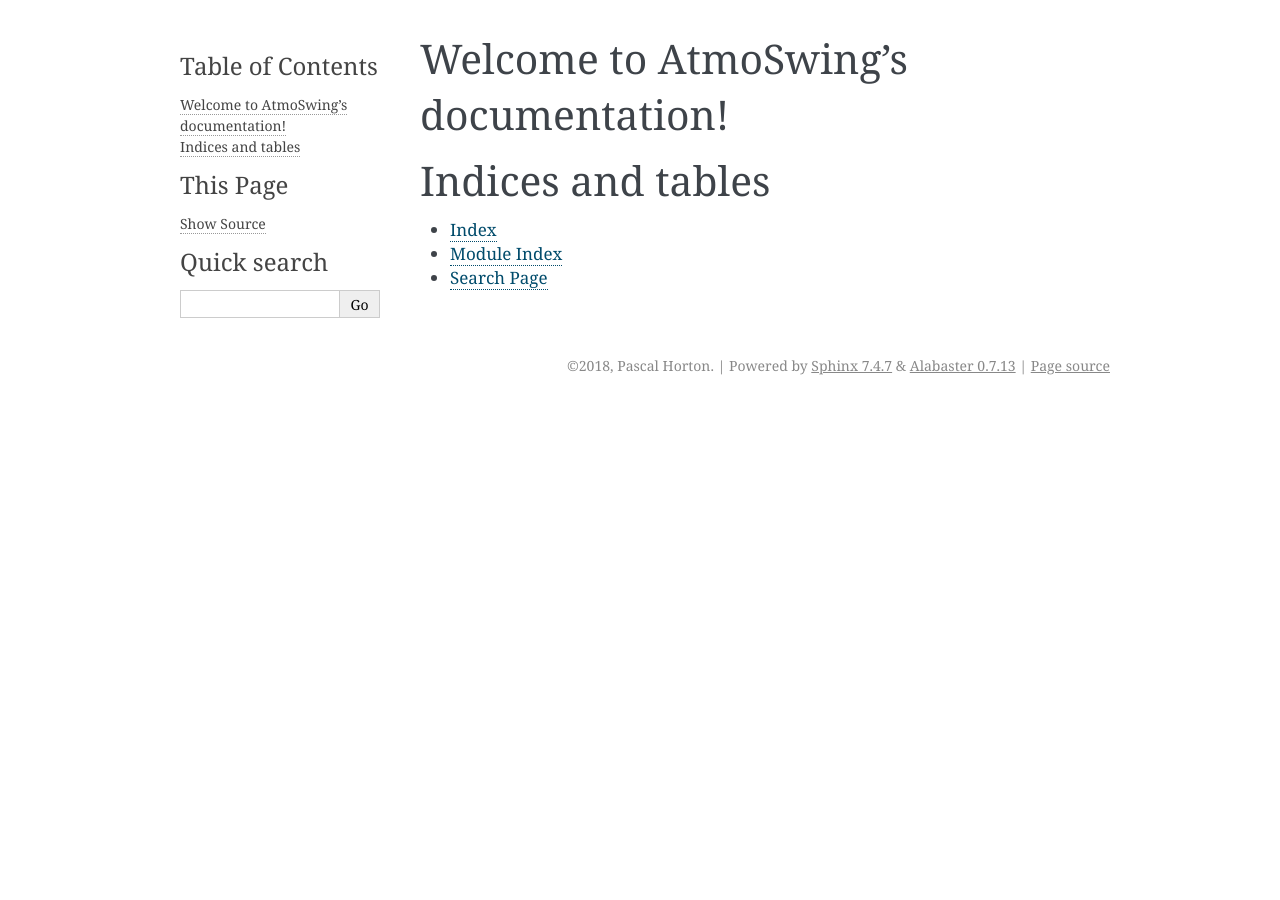
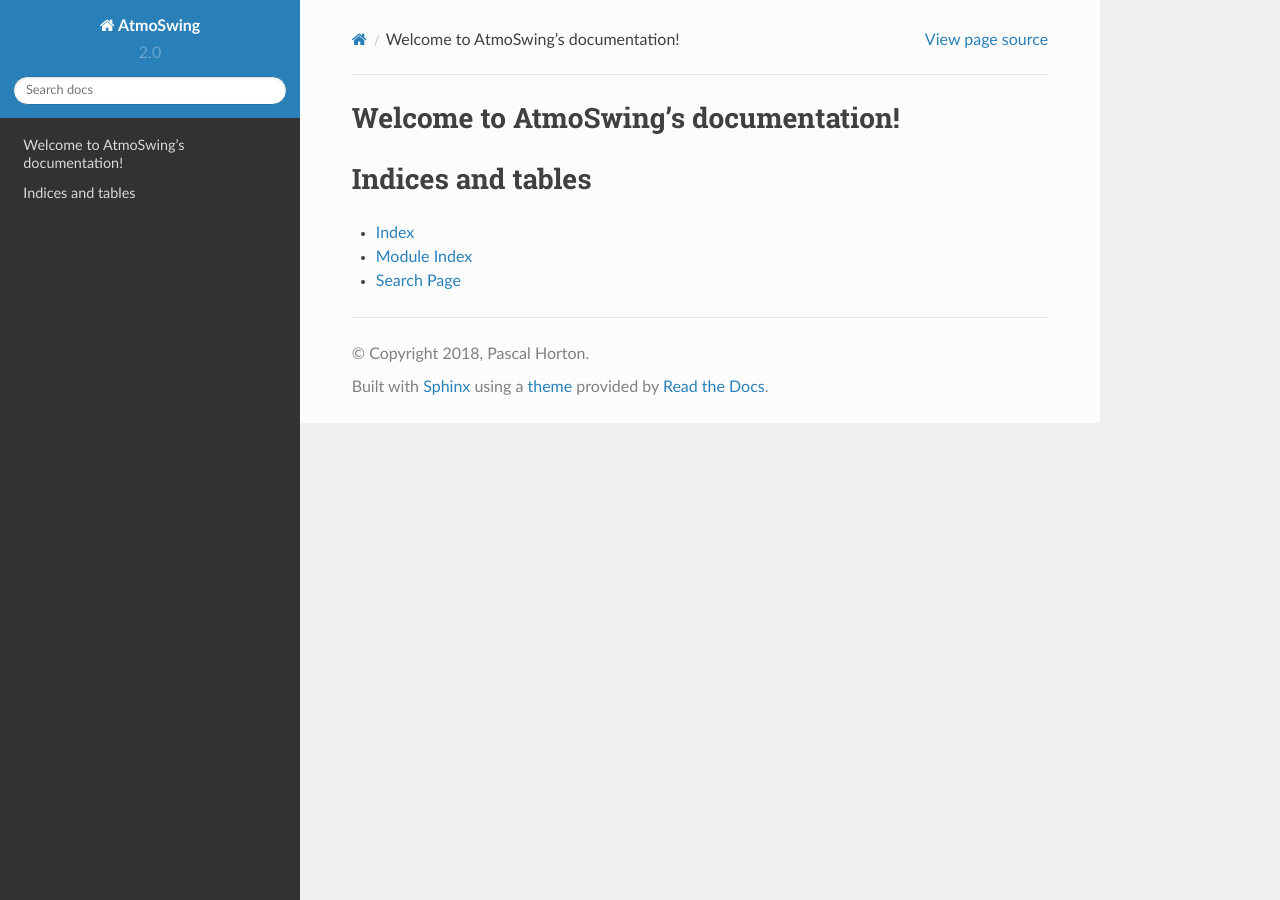
Before and after one commit to atmoswing/atmoswing-user-manual, a Sphinx documentation site: the page built from docs/index.rst, in a window 1280 px wide. Built offline with Sphinx 7.4.7 and the Read the Docs theme 2.0.0, drawn with Linux system fonts in a browser that asks for light colours.

Commit message:
Updating config.

```diff
--- a/docs/conf.py
+++ b/docs/conf.py
@@ -24,7 +24,7 @@ copyright = '2018, Pascal Horton'
 author = 'Pascal Horton'
 
 # The short X.Y version
-version = ''
+version = '2.0'
 # The full version, including alpha/beta/rc tags
 release = '2.0.0'
 
@@ -76,7 +76,9 @@ pygments_style = 'sphinx'
 # The theme to use for HTML and HTML Help pages.  See the documentation for
 # a list of builtin themes.
 #
-html_theme = 'alabaster'
+import sphinx_rtd_theme
+html_theme = 'sphinx_rtd_theme'
+html_theme_path = [sphinx_rtd_theme.get_html_theme_path()]
 
 # Theme options are theme-specific and customize the look and feel of a theme
 # further.  For a list of options available for each theme, see the
```
